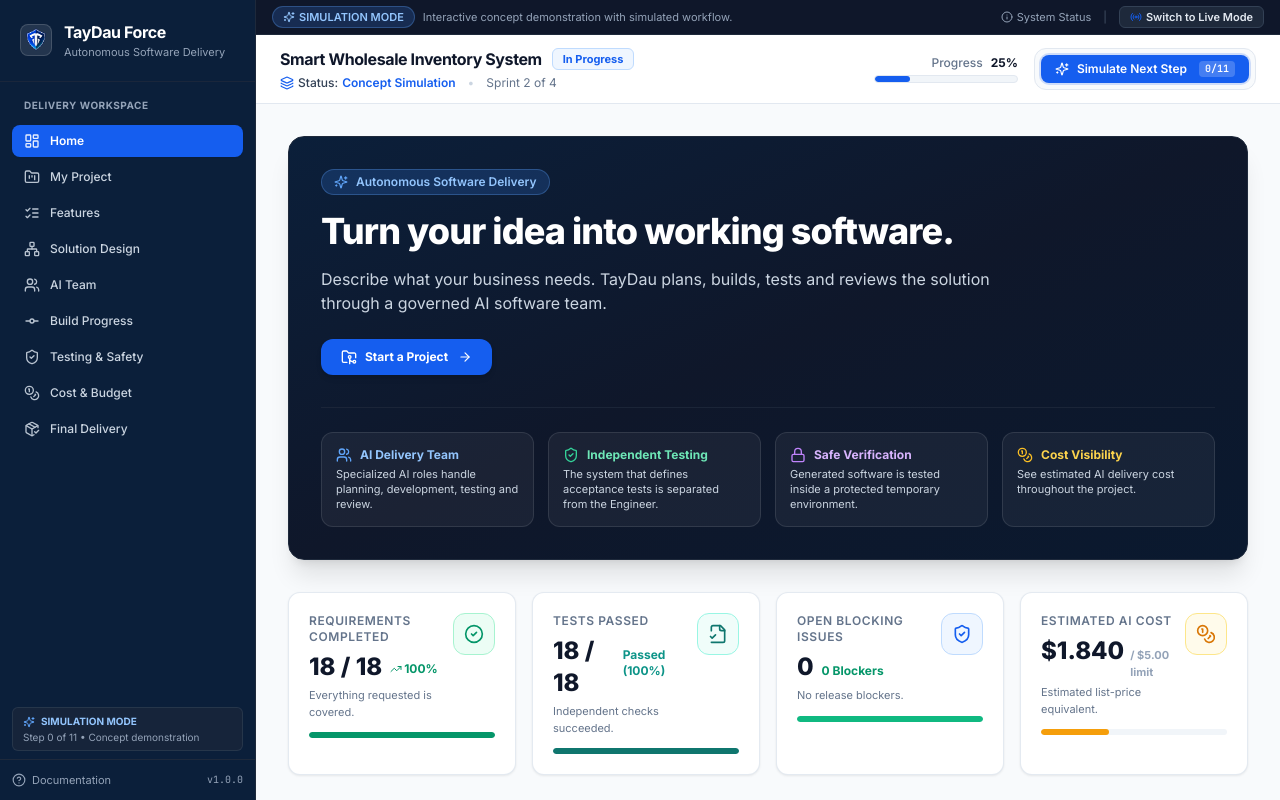
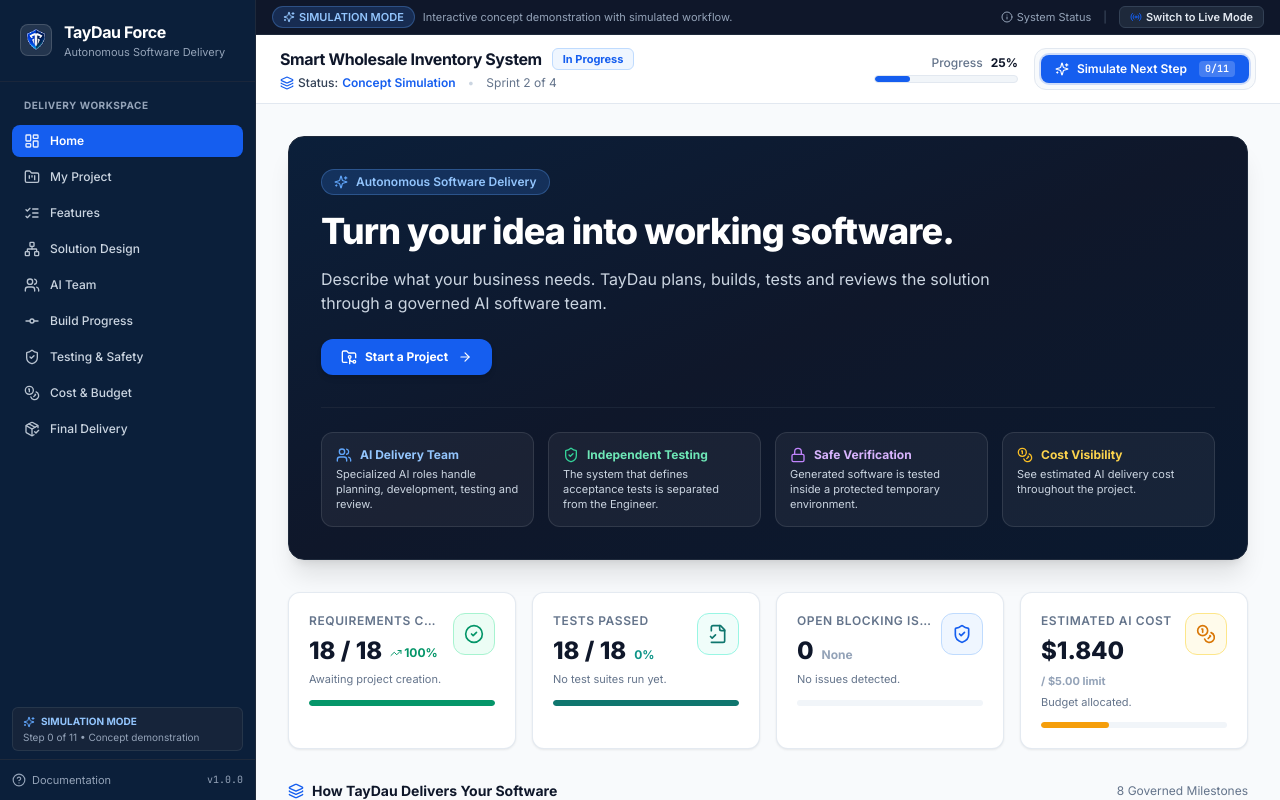
Before and after one commit to programmerpakistaniorg/taydau-force, a React (Vite) app: page / in a window 1280 px wide. Both pictures are taken after a click on the button "Toggle between Live Project and Simulation Mode". Shown: the top 800 px of the page. Built offline with nearby package versions, Linux system fonts and the light colour scheme; no server answers.

Commit message:
fix(ui): dynamic progress bar widths and single-line whitespace wrapping on homepage KPI cards

```diff
--- a/src/pages/Overview.tsx
+++ b/src/pages/Overview.tsx
@@ -76,12 +76,24 @@
   const [showTechnicalLog, setShowTechnicalLog] = useState<boolean>(false);
 
   // Live real values
+  const hasProject = Boolean(project);
   const liveReqCount = project ? project.requirements.length : 0;
   const liveTestsPassed = project ? (project.testRuns[0]?.testsPassed ?? 0) : 0;
   const liveTestsTotal = project ? ((project.testRuns[0]?.testsPassed ?? 0) + (project.testRuns[0]?.testsFailed ?? 0)) : 0;
   const liveOpenDefects = project ? (project.defects.filter(d => d.status === 'open').length) : 0;
   const liveCost = project ? (project.costSummary?.totalCostUsed ?? 0) : 0;
   const liveCostPerReq = project ? (project.costSummary?.costPerVerifiedReq ?? (liveReqCount > 0 ? liveCost / liveReqCount : 0)) : 0;
+
+  // Percentage calculations
+  const reqPercent = mode === 'live'
+    ? (hasProject && liveReqCount > 0 ? 100 : 0)
+    : 100;
+  const testPercent = mode === 'live'
+    ? (hasProject && liveTestsTotal > 0 ? Math.round((liveTestsPassed / liveTestsTotal) * 100) : 0)
+    : 100;
+  const costPercent = mode === 'live'
+    ? (hasProject ? Math.min(100, Math.max(1, (liveCost / 5) * 100)) : 0)
+    : simCostSummary.budgetUsedPercent;
 
   const activities = mode === 'live'
     ? (project?.activities && project.activities.length > 0 ? project.activities : [])
@@ -169,115 +181,124 @@
       {/* 2. Top Summary KPI Cards */}
       <div className="grid grid-cols-1 sm:grid-cols-2 lg:grid-cols-4 gap-4">
         {/* Metric 1: Requirements */}
-        <Card className="relative overflow-hidden p-4! border-slate-200">
-          <div className="flex items-start justify-between">
-            <div>
-              <span className="text-xs font-semibold text-slate-500 uppercase tracking-wider block">
+        <Card className="relative overflow-hidden p-4! border-slate-200 flex flex-col justify-between">
+          <div className="flex items-start justify-between gap-2">
+            <div className="min-w-0 flex-1">
+              <span className="text-xs font-semibold text-slate-500 uppercase tracking-wider block truncate">
                 Requirements Completed
               </span>
-              <div className="flex items-baseline gap-2 mt-1.5">
-                <span className="text-2xl font-black text-slate-900">
-                  {mode === 'live' ? `${liveReqCount} / ${liveReqCount}` : '18 / 18'}
+              <div className="flex items-baseline gap-2 mt-1.5 flex-wrap">
+                <span className="text-2xl font-black text-slate-900 whitespace-nowrap">
+                  {mode === 'live' ? (hasProject ? `${liveReqCount} / ${liveReqCount}` : '0 / 0') : '18 / 18'}
                 </span>
-                <span className="text-xs font-bold text-emerald-600 flex items-center">
-                  <TrendingUp className="w-3 h-3 mr-0.5" />
-                  100%
+                <span className={`text-xs font-bold whitespace-nowrap flex items-center ${reqPercent > 0 ? 'text-emerald-600' : 'text-slate-400'}`}>
+                  {reqPercent > 0 && <TrendingUp className="w-3 h-3 mr-0.5" />}
+                  {reqPercent}%
                 </span>
               </div>
-              <span className="text-[11px] text-slate-500 mt-1 block">
-                Everything requested is covered.
+              <span className="text-[11px] text-slate-500 mt-1 block truncate">
+                {hasProject ? 'Everything requested is covered.' : 'Awaiting project creation.'}
               </span>
             </div>
-            <div className="p-2.5 rounded-xl bg-emerald-50 border border-emerald-200 text-emerald-600">
+            <div className="p-2.5 rounded-xl bg-emerald-50 border border-emerald-200 text-emerald-600 shrink-0">
               <CheckCircle2 className="w-5 h-5" />
             </div>
           </div>
           <div className="mt-3 w-full bg-slate-100 h-1.5 rounded-full overflow-hidden">
-            <div className="bg-emerald-600 h-full rounded-full w-full" />
+            <div
+              className="bg-emerald-600 h-full rounded-full transition-all duration-500"
+              style={{ width: `${reqPercent}%` }}
+            />
           </div>
         </Card>
 
         {/* Metric 2: Tests */}
-        <Card className="relative overflow-hidden p-4! border-slate-200">
-          <div className="flex items-start justify-between">
-            <div>
-              <span className="text-xs font-semibold text-slate-500 uppercase tracking-wider block">
+        <Card className="relative overflow-hidden p-4! border-slate-200 flex flex-col justify-between">
+          <div className="flex items-start justify-between gap-2">
+            <div className="min-w-0 flex-1">
+              <span className="text-xs font-semibold text-slate-500 uppercase tracking-wider block truncate">
                 Tests Passed
               </span>
-              <div className="flex items-baseline gap-2 mt-1.5">
-                <span className="text-2xl font-black text-slate-900">
-                  {mode === 'live' ? `${liveTestsPassed} / ${liveTestsTotal}` : '18 / 18'}
+              <div className="flex items-baseline gap-2 mt-1.5 flex-wrap">
+                <span className="text-2xl font-black text-slate-900 whitespace-nowrap">
+                  {mode === 'live' ? (hasProject ? `${liveTestsPassed} / ${liveTestsTotal}` : '0 / 0') : '18 / 18'}
                 </span>
-                <span className="text-xs font-bold text-teal-600">
-                  Passed (100%)
+                <span className={`text-xs font-bold whitespace-nowrap ${testPercent > 0 ? 'text-teal-600' : 'text-slate-400'}`}>
+                  {hasProject ? (liveTestsTotal > 0 ? `Passed (${testPercent}%)` : 'Pending') : '0%'}
                 </span>
               </div>
-              <span className="text-[11px] text-slate-500 mt-1 block">
-                Independent checks succeeded.
+              <span className="text-[11px] text-slate-500 mt-1 block truncate">
+                {hasProject ? 'Independent checks succeeded.' : 'No test suites run yet.'}
               </span>
             </div>
-            <div className="p-2.5 rounded-xl bg-teal-50 border border-teal-200 text-brand-teal">
+            <div className="p-2.5 rounded-xl bg-teal-50 border border-teal-200 text-brand-teal shrink-0">
               <FileCheck2 className="w-5 h-5" />
             </div>
           </div>
           <div className="mt-3 w-full bg-slate-100 h-1.5 rounded-full overflow-hidden">
-            <div className="bg-brand-teal h-full rounded-full w-full" />
+            <div
+              className="bg-brand-teal h-full rounded-full transition-all duration-500"
+              style={{ width: `${testPercent}%` }}
+            />
           </div>
         </Card>
 
         {/* Metric 3: Open Issues */}
-        <Card className="relative overflow-hidden p-4! border-slate-200">
-          <div className="flex items-start justify-between">
-            <div>
-              <span className="text-xs font-semibold text-slate-500 uppercase tracking-wider block">
+        <Card className="relative overflow-hidden p-4! border-slate-200 flex flex-col justify-between">
+          <div className="flex items-start justify-between gap-2">
+            <div className="min-w-0 flex-1">
+              <span className="text-xs font-semibold text-slate-500 uppercase tracking-wider block truncate">
                 Open Blocking Issues
               </span>
-              <div className="flex items-baseline gap-2 mt-1.5">
-                <span className="text-2xl font-black text-slate-900">
+              <div className="flex items-baseline gap-2 mt-1.5 flex-wrap">
+                <span className="text-2xl font-black text-slate-900 whitespace-nowrap">
                   {mode === 'live' ? liveOpenDefects : 0}
                 </span>
-                <span className="text-xs font-bold text-emerald-600">
-                  0 Blockers
+                <span className={`text-xs font-bold whitespace-nowrap ${hasProject ? 'text-emerald-600' : 'text-slate-400'}`}>
+                  {hasProject ? '0 Blockers' : 'None'}
                 </span>
               </div>
-              <span className="text-[11px] text-slate-500 mt-1 block">
-                No release blockers.
+              <span className="text-[11px] text-slate-500 mt-1 block truncate">
+                {hasProject ? 'No release blockers.' : 'No issues detected.'}
               </span>
             </div>
-            <div className="p-2.5 rounded-xl bg-blue-50 border border-blue-200 text-brand-blue">
+            <div className="p-2.5 rounded-xl bg-blue-50 border border-blue-200 text-brand-blue shrink-0">
               <ShieldCheck className="w-5 h-5" />
             </div>
           </div>
           <div className="mt-3 w-full bg-slate-100 h-1.5 rounded-full overflow-hidden">
-            <div className="bg-emerald-500 h-full rounded-full w-full" />
+            <div
+              className="bg-emerald-500 h-full rounded-full transition-all duration-500"
+              style={{ width: `${hasProject ? 100 : 0}%` }}
+            />
           </div>
         </Card>
 
         {/* Metric 4: Cost */}
-        <Card className="relative overflow-hidden p-4! border-slate-200">
-          <div className="flex items-start justify-between">
-            <div>
-              <span className="text-xs font-semibold text-slate-500 uppercase tracking-wider block">
+        <Card className="relative overflow-hidden p-4! border-slate-200 flex flex-col justify-between">
+          <div className="flex items-start justify-between gap-2">
+            <div className="min-w-0 flex-1">
+              <span className="text-xs font-semibold text-slate-500 uppercase tracking-wider block truncate">
                 Estimated AI Cost
               </span>
-              <div className="flex items-baseline gap-1.5 mt-1.5">
-                <span className="text-2xl font-black text-slate-900">
+              <div className="flex items-baseline gap-1.5 mt-1.5 flex-wrap">
+                <span className="text-2xl font-black text-slate-900 whitespace-nowrap">
                   ${(mode === 'live' ? liveCost : simCostSummary.totalCostUsed).toFixed(3)}
                 </span>
-                <span className="text-[11px] font-bold text-slate-400">/ $5.00 limit</span>
+                <span className="text-[11px] font-bold text-slate-400 whitespace-nowrap">/ $5.00 limit</span>
               </div>
-              <span className="text-[11px] text-slate-500 mt-1 block">
-                Estimated list-price equivalent.
+              <span className="text-[11px] text-slate-500 mt-1 block truncate">
+                {hasProject ? 'Estimated list-price equivalent.' : 'Budget allocated.'}
               </span>
             </div>
-            <div className="p-2.5 rounded-xl bg-amber-50 border border-amber-200 text-amber-600">
+            <div className="p-2.5 rounded-xl bg-amber-50 border border-amber-200 text-amber-600 shrink-0">
               <Coins className="w-5 h-5" />
             </div>
           </div>
           <div className="mt-3 w-full bg-slate-100 h-1.5 rounded-full overflow-hidden">
             <div
-              className="bg-amber-500 h-full rounded-full"
-              style={{ width: `${mode === 'live' ? (liveCost / 5) * 100 : simCostSummary.budgetUsedPercent}%` }}
+              className="bg-amber-500 h-full rounded-full transition-all duration-500"
+              style={{ width: `${costPercent}%` }}
             />
           </div>
         </Card>
```
